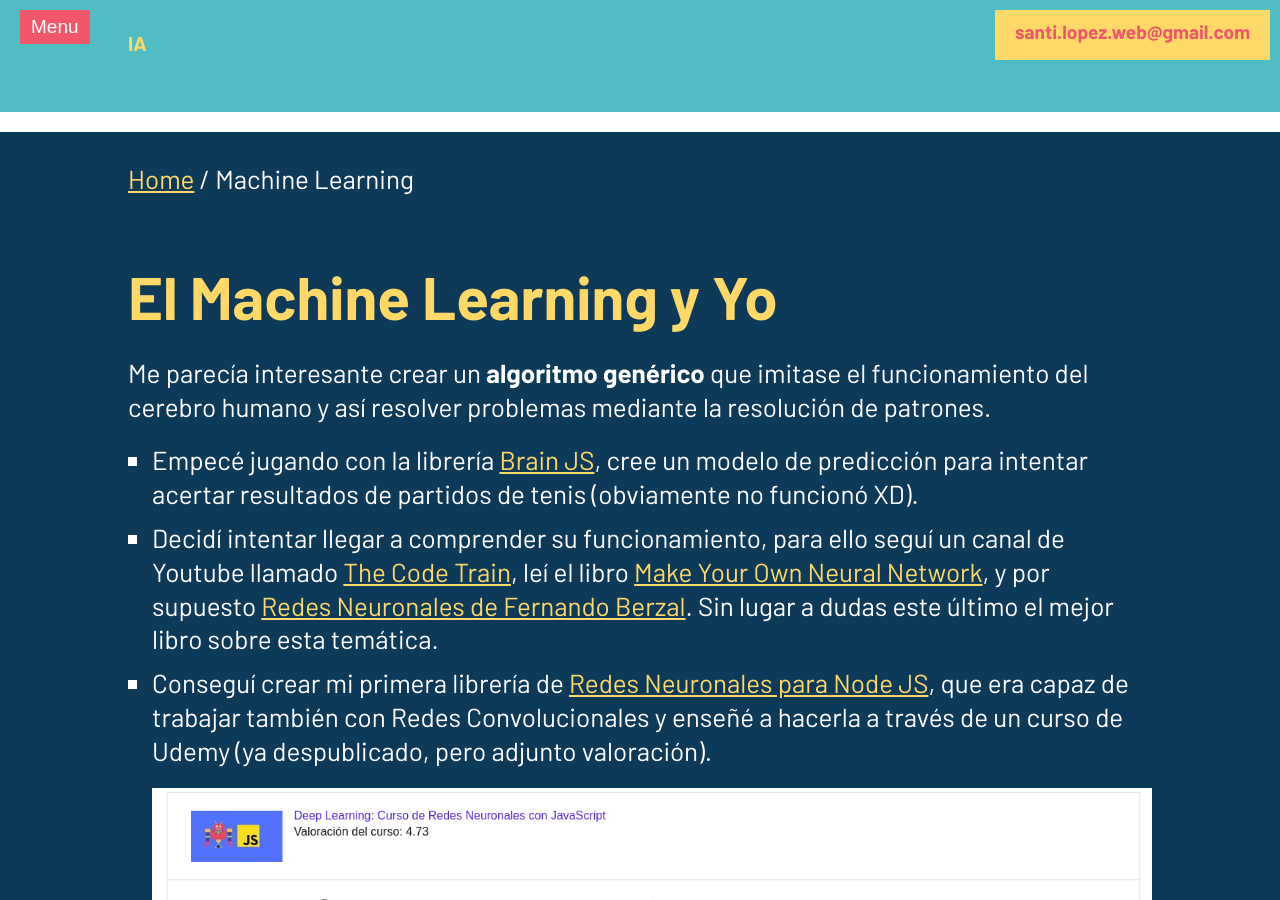
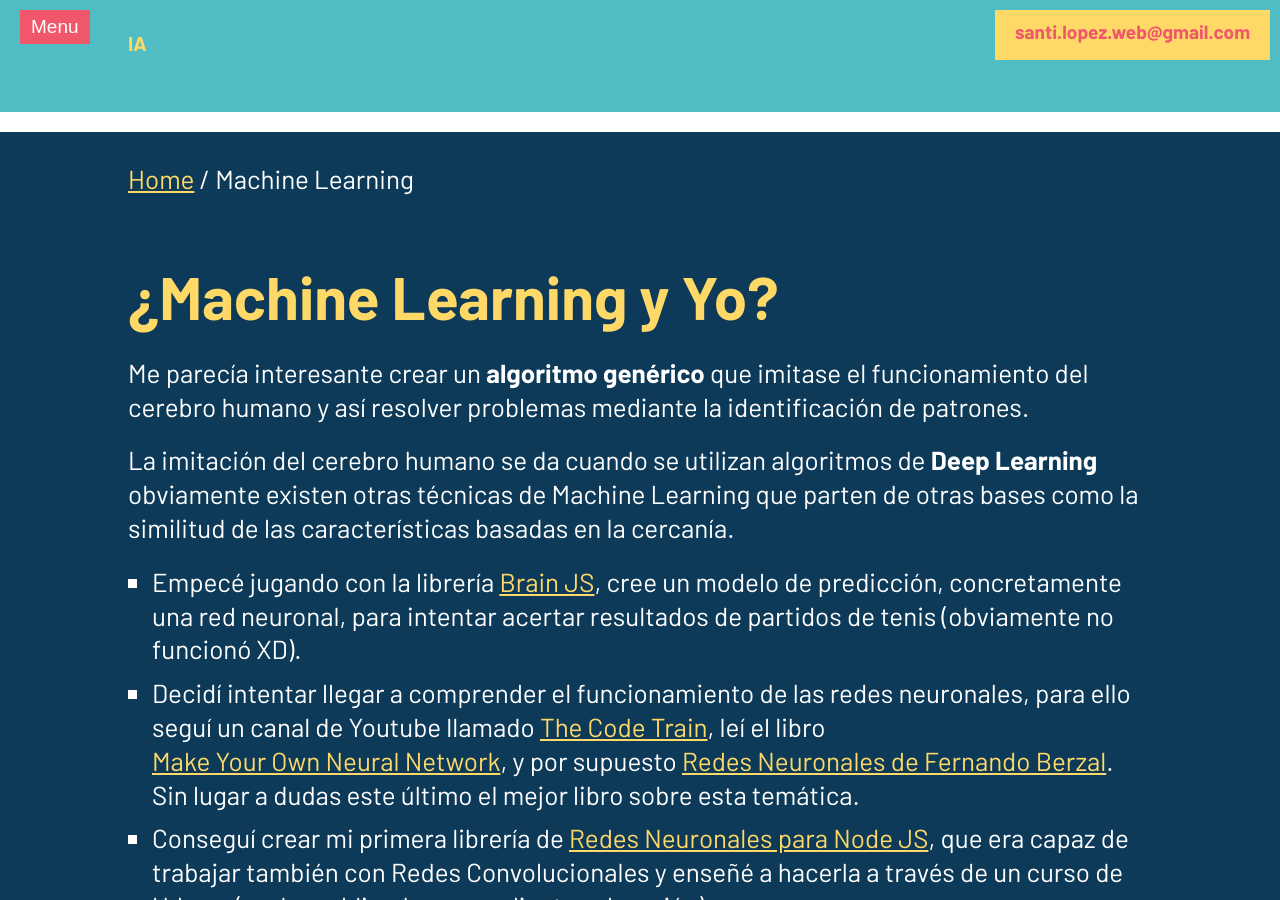
Before and after one commit to santilopezpavon/santilopezweb, a Jekyll site: the page built from articulos/machine-learning/index.md, in a window 1280 px wide and 900 px high, scrolled down 238 px. Built offline with Jekyll 4.4.1, drawn with Linux system fonts in a browser that asks for light colours.

```diff
--- a/_layouts/basic.html
+++ b/_layouts/basic.html
@@ -1,4 +1,4 @@
-<html>
+<html lang="es">
 
 <head>
     <title>{{page.title}} - {{site.title}}</title>
--- a/articulos/machine-learning/index.md
+++ b/articulos/machine-learning/index.md
@@ -10,11 +10,13 @@ imagetitle: "/assets/img/tecnologies/rpa-robotic-process-automation.svg"
 permalink: /machine-learning/
 ---
 
-## El Machine Learning y Yo
-Me parecía interesante crear un **algoritmo genérico** que imitase el funcionamiento del cerebro humano y así resolver problemas mediante la resolución de patrones.
+## ¿Machine Learning y Yo?
+Me parecía interesante crear un **algoritmo genérico** que imitase el funcionamiento del cerebro humano y así resolver problemas mediante la identificación de patrones.
 
-- Empecé jugando con la librería [Brain JS](https://brain.js.org){:target="_blank"}, cree un modelo de predicción para intentar acertar resultados de partidos de tenis (obviamente no funcionó XD).
-- Decidí intentar llegar a comprender su funcionamiento, para ello seguí un canal de Youtube llamado [The Code Train](https://www.youtube.com/channel/UCvjgXvBlbQiydffZU7m1_aw){:target="_blank"}, leí el libro [Make Your Own Neural Network](https://www.amazon.es/Make-Your-Own-Neural-Network/dp/1530826608){:target="_blank"}, y por supuesto [Redes Neuronales de Fernando Berzal](https://www.amazon.es/Redes-Neuronales-Learning-Fernando-Berzal/dp/1731265387){:target="_blank"}. Sin lugar a dudas este último el mejor libro sobre esta temática.
+La imitación del cerebro humano se da cuando se utilizan algoritmos de **Deep Learning** obviamente existen otras técnicas de Machine Learning que parten de otras bases como la similitud de las características basadas en la cercanía.
+
+- Empecé jugando con la librería [Brain JS](https://brain.js.org){:target="_blank"}, cree un modelo de predicción, concretamente una red neuronal, para intentar acertar resultados de partidos de tenis (obviamente no funcionó XD).
+- Decidí intentar llegar a comprender el funcionamiento de las redes neuronales, para ello seguí un canal de Youtube llamado [The Code Train](https://www.youtube.com/channel/UCvjgXvBlbQiydffZU7m1_aw){:target="_blank"}, leí el libro [Make Your Own Neural Network](https://www.amazon.es/Make-Your-Own-Neural-Network/dp/1530826608){:target="_blank"}, y por supuesto [Redes Neuronales de Fernando Berzal](https://www.amazon.es/Redes-Neuronales-Learning-Fernando-Berzal/dp/1731265387){:target="_blank"}. Sin lugar a dudas este último el mejor libro sobre esta temática.
 - Conseguí crear mi primera librería de [Redes Neuronales para Node JS](https://github.com/snt1986/neural-network){:target="_blank"}, que era capaz de trabajar también con Redes Convolucionales y enseñé a hacerla a través de un curso de Udemy (ya despublicado, pero adjunto valoración).
 ![Valoración curso Udemy]({{site.baseurl}}/assets/img/machine-learning/valoracion-curso.png)
 - A día de hoy sigo leyendo, y haciendo pruebas de concepto de otros algoritmos de Deep Learning y de la librería Tensorflow JS para NodeJS".
```
Also changed, not shown: articulos/ciencia-datos/index.md (added, +12 -0 lines).
